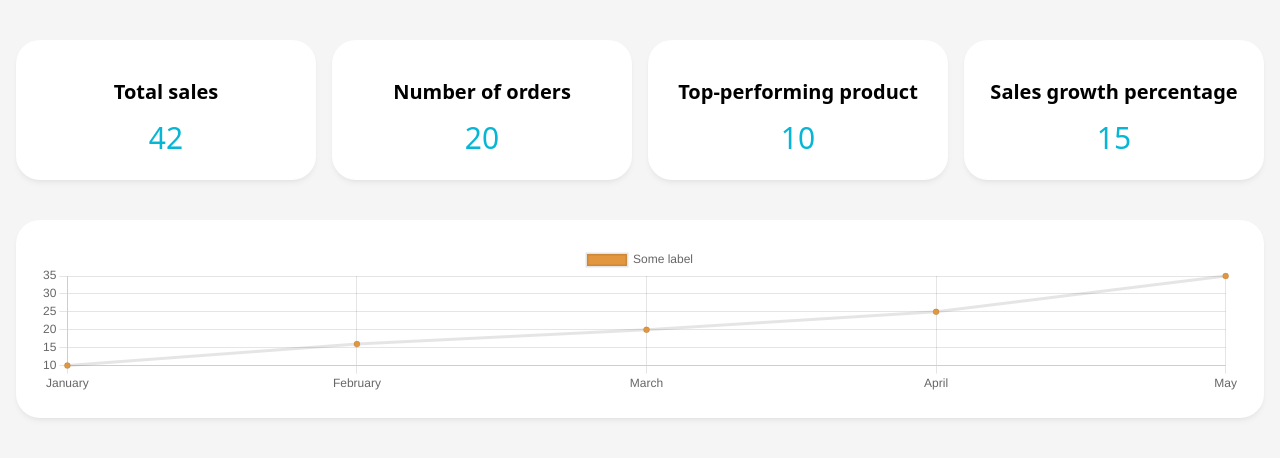
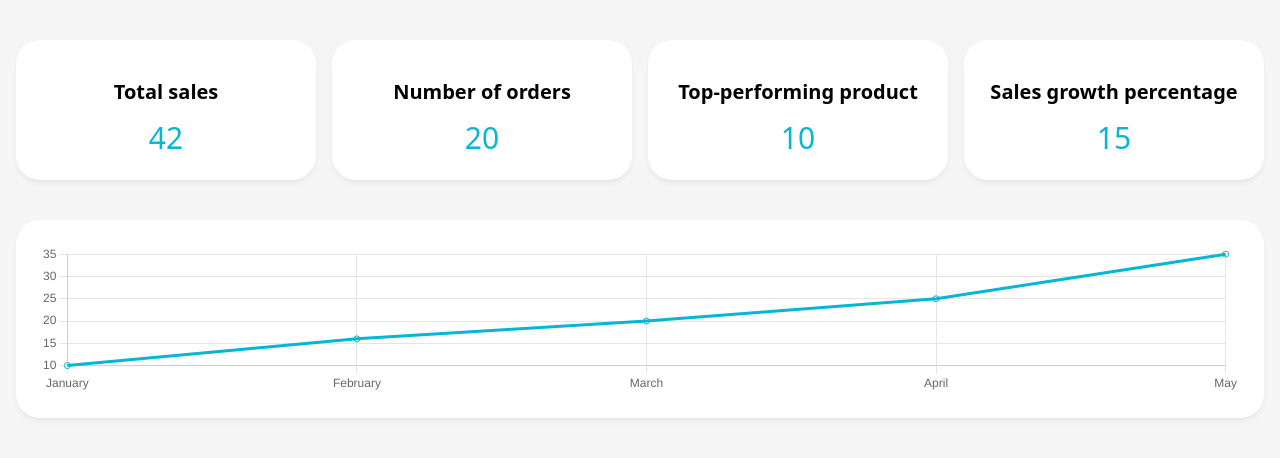
Before and after one commit to Artem-Zhuravlev/citrus-dev-test, a Vue app: page / in a window 1280 px wide. Shown: the top 458 px of the page. Built offline with nearby package versions, Linux system fonts and the light colour scheme.

Commit message:
feat(line-chart): add style options

```diff
--- a/src/components/shared/charts/LineChart.vue
+++ b/src/components/shared/charts/LineChart.vue
@@ -16,7 +16,6 @@ import {
   LineElement,
   Title,
   Tooltip,
-  Legend
 } from 'chart.js'
 import { Line } from 'vue-chartjs'
 
@@ -27,7 +26,6 @@ ChartJS.register(
   LineElement,
   Title,
   Tooltip,
-  Legend
 );
 
 const props = defineProps({
@@ -48,7 +46,7 @@ const datasets = computed(() => {
   return props.data.map(chart => {
     return {
       label: chart.label,
-      backgroundColor: generateRandomColor(),
+      borderColor: '#06b6d4',
       data: chart.list.map(item => item.value),
     }
   });
@@ -62,7 +60,33 @@ const chartData = computed(() => ({
 const options = reactive({
   responsive: true,
   maintainAspectRatio: false,
-})
+  elements: {
+    line: {
+      borderColor: '#e5e5e5',
+      backgroundColor: 'transparent',
+    },
+    point: {
+      backgroundColor: 'transparent',
+    },
+  },
+  scales: {
+    x: {
+      grid: {
+        color: '#e5e5e5',
+        drawBorder: true,
+        borderDash: [2, 2],
+      }
+    },
+    y: {
+      grid: {
+        color: '#e5e5e5',
+        drawBorder: true,
+        borderDash: [2, 2],
+      }
+    }
+  }
+});
+
 </script>
 
 <style>
```
